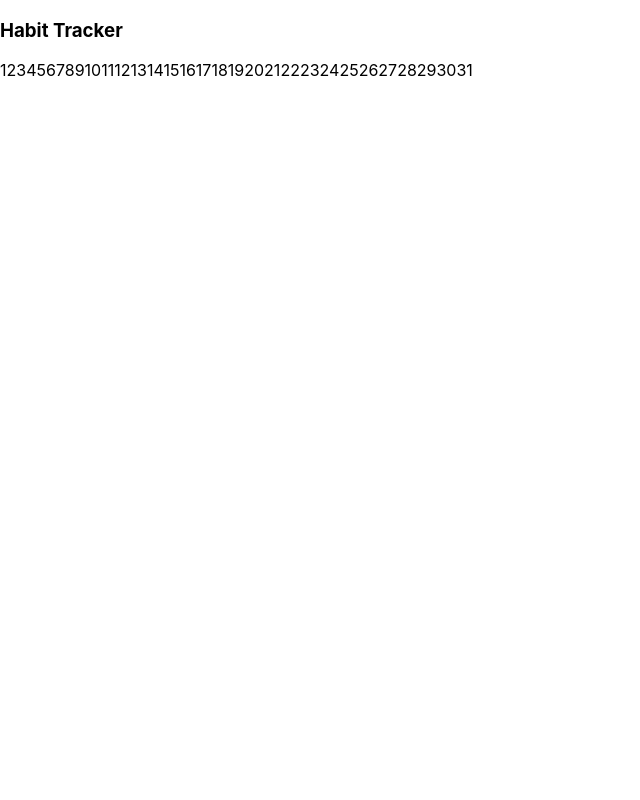
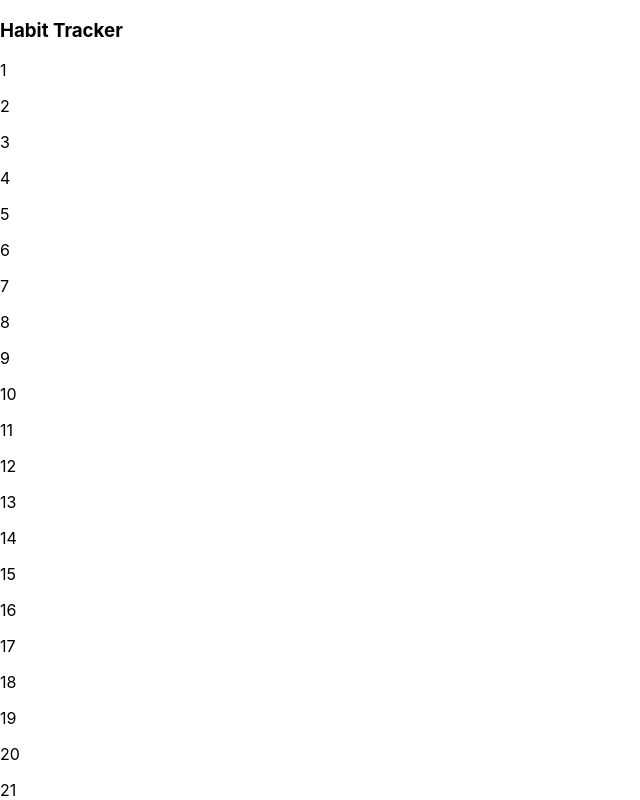
Before and after one commit to Fuertesian/Habit-Tracker, a React (Create React App) app: page / in a window 1280 px wide. Shown: the top 800 px of the page, without its empty margins (0-640 px from the left). Built offline with nearby package versions, Linux system fonts and the light colour scheme.

Commit message:
used the correct formatting for days, added keys

```diff
--- a/src/components/MonthlyHabitTrackerComponents/Days/Days.js
+++ b/src/components/MonthlyHabitTrackerComponents/Days/Days.js
@@ -1,12 +1,11 @@
 import React from 'react'
 const Days = (props) => {
   var daysList = []
-  for (var i = 1; (i <= 31); i++) {
-    daysList.push(<p1>{i}</p1>)
+  for (var i = 1; i <= 31; i++) {
+    daysList.push(<p key={i}>{i}</p>)
   }
 
-return daysList
-
+  return daysList
 }
 
 export default Days
```
